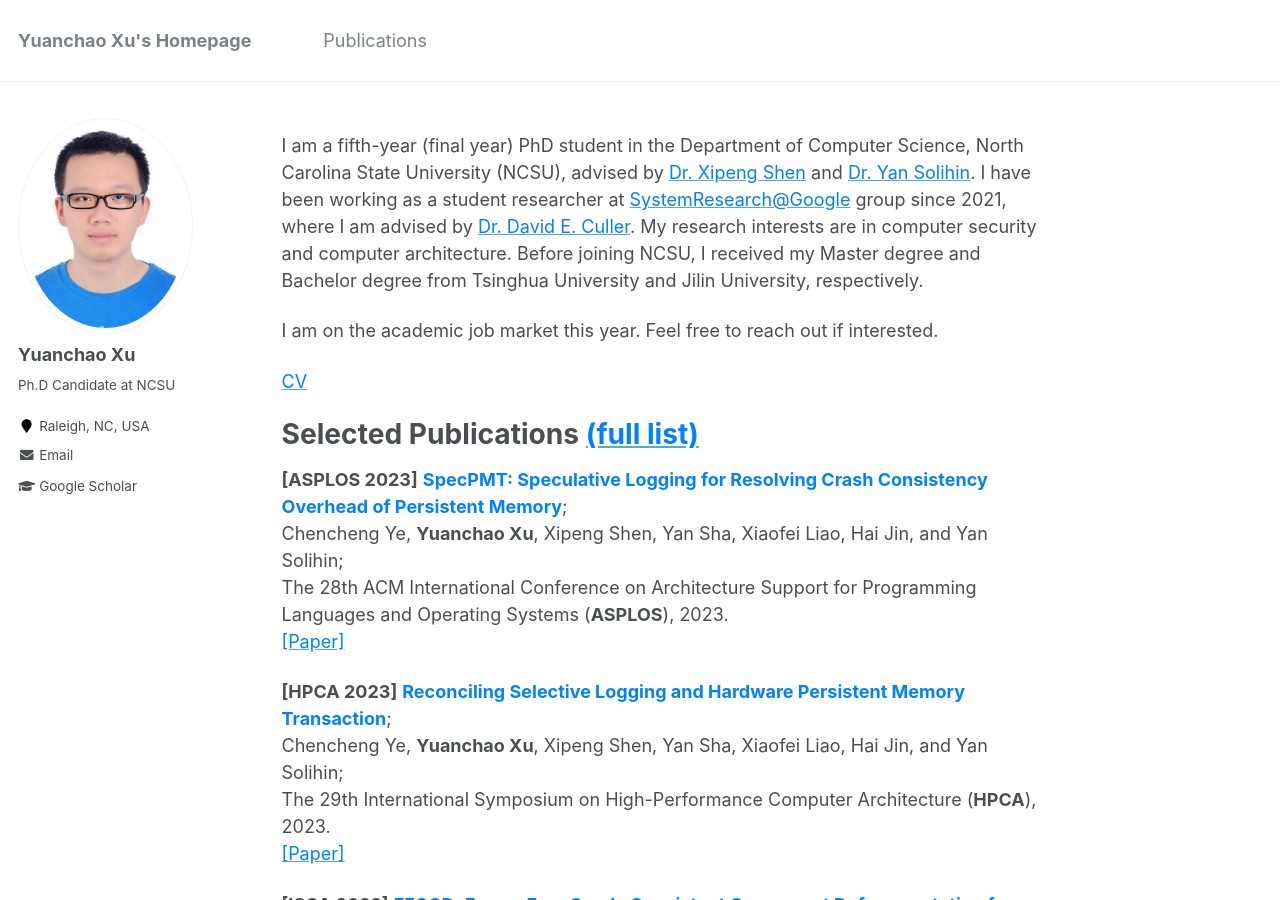
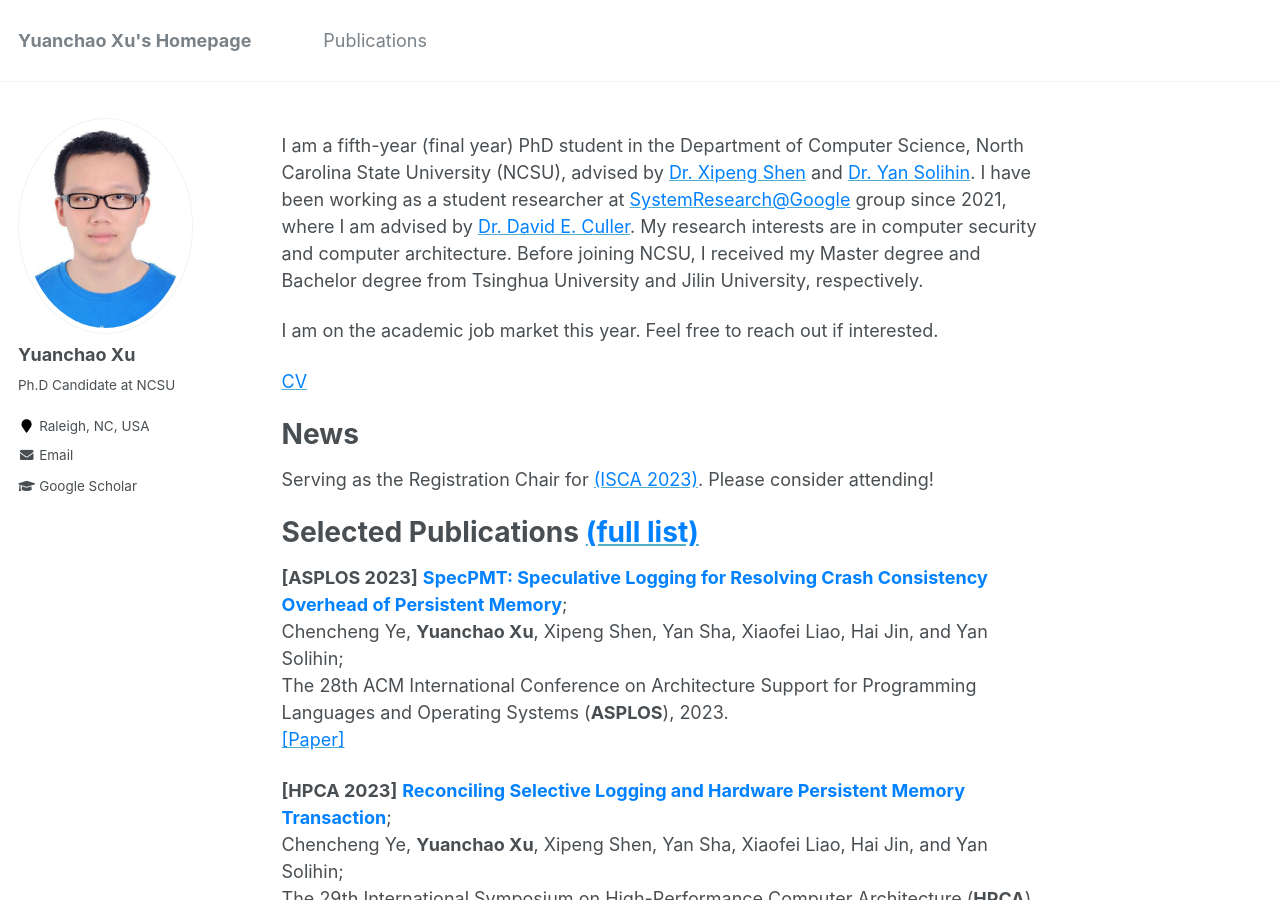
Before and after one commit to yuanchaoxu6/yuanchaoxu6.github.io, a Jekyll site: the page built from _pages/about.md, in a window 1280 px wide and 900 px high. Built offline with Jekyll 4.4.1, drawn with Linux system fonts in a browser that asks for light colours.

Commit message:
Update about.md

```diff
--- a/_pages/about.md
+++ b/_pages/about.md
@@ -13,6 +13,11 @@ I am a fifth-year (final year) PhD student in the Department of Computer Science
 I am on the academic job market this year. Feel free to reach out if interested.
 
 [<font color="#0081ff">CV</font>](http://yuanchaoxu6.github.io/files/CV_Yuanchao_Xu.pdf)
+
+News
+=====
+Serving as the Registration Chair for [<font color="#0081ff">(ISCA 2023)</font>](https://iscaconf.org/isca2023/). Please consider attending!
+
 
 Selected Publications [<font color="#0081ff">(full list)</font>](https://yuanchaoxu6.github.io/publications/)
 ======
```
